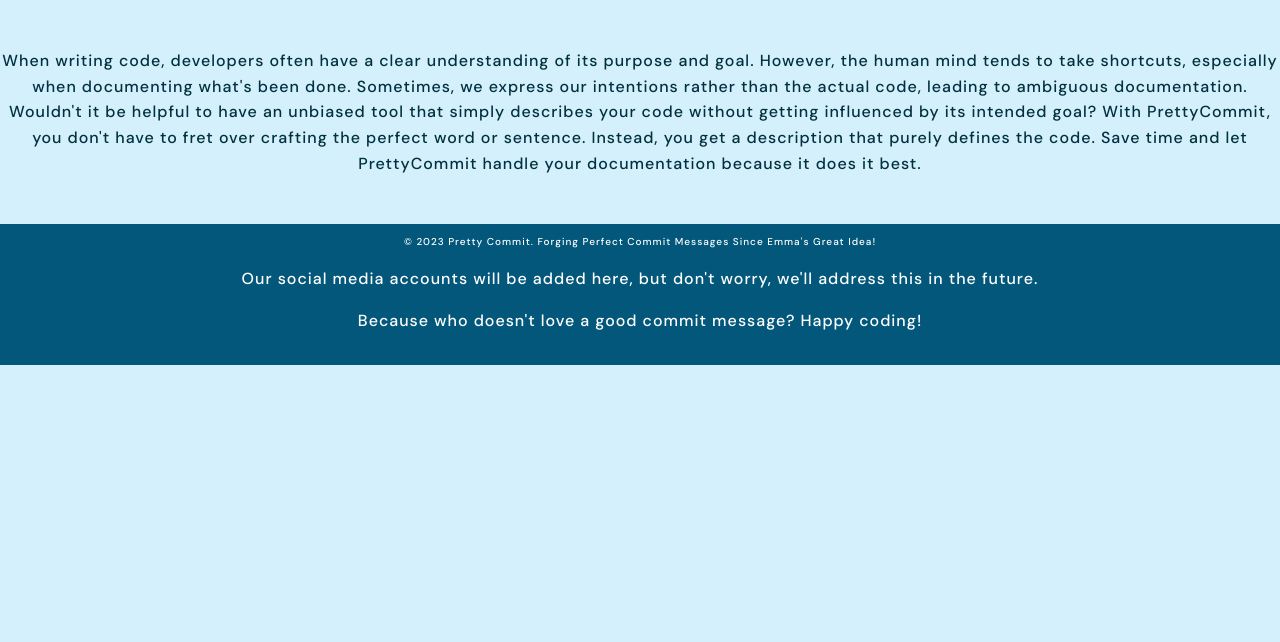
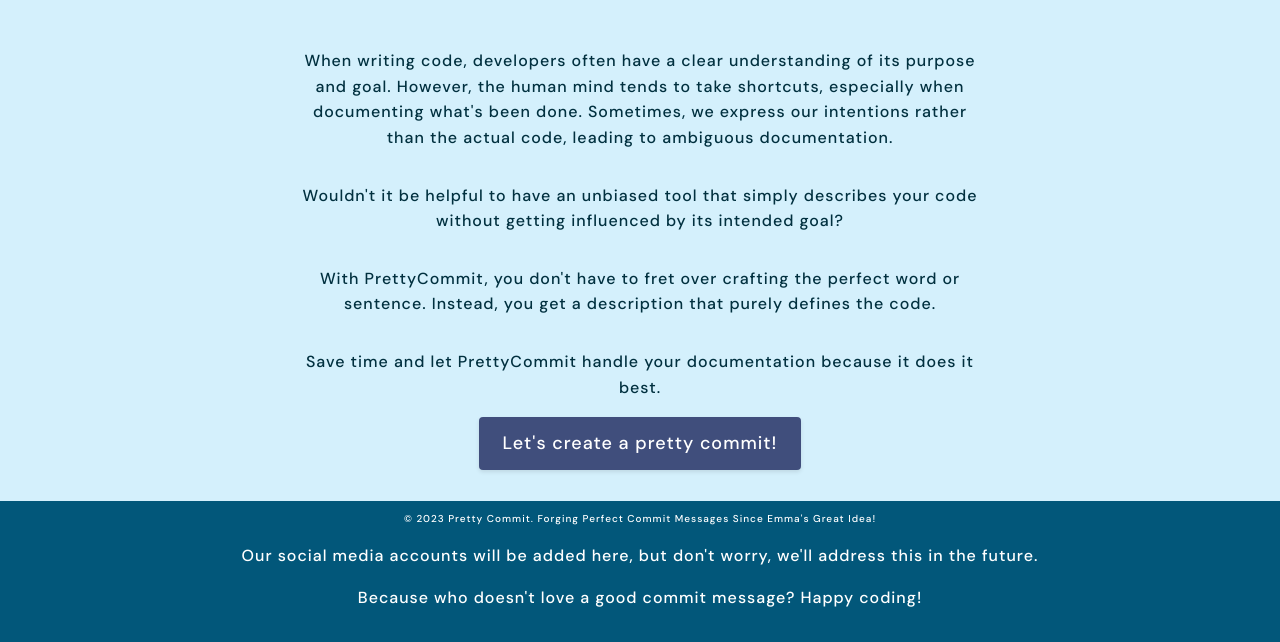
Before and after one commit to bartoszkobylinski/smithcommit, a Flask app: page /why-pretty-commit in a window 1280 px wide. Shown: the part 225-867 px from the top of the page. Before the commit the page ends 590 px from the top, so only its background shows below. Run offline with Flask 3, Linux system fonts and the light colour scheme; some libraries are stand-ins or nearby versions.

Commit message:
Title: Update styles.css and index.html
Description: Update styles.css to add new styles for submit button and add a new class for submit button in index.html. Also, update why-pretty-commit.html to add new paragraphs and a link with the new class for submit button.

```diff
--- a/static/styles.css
+++ b/static/styles.css
@@ -133,7 +133,8 @@ height: 400px;
 border-radius: 25px;
 padding: 1rem;
 }
-button[type="submit"] {
+button[type="submit"],
+.submitButton {
 font-size: 18px;
 font-weight: 500;
 padding: 12px 24px;
@@ -144,13 +145,18 @@ color: #ffffff;
 cursor: pointer;
 box-shadow: 0 4px 6px rgba(0, 0, 0, 0.1);
 transition: all 0.2s ease-in-out;
-    align-self: center;
+align-self: center;
+text-decoration: none;
+display: inline-block;
+outline: none;
 }
-button[type="submit"]:hover {
+button[type="submit"]:hover,
+.submitButton {
 background-color: #02a9f7;
 box-shadow: 0 6px 8px rgba(0, 0, 0, 0.15);
 }
-button[type="submit"]:active {
+button[type="submit"]:active,
+.submitButton {
 background-color: #404e7c;
 box-shadow: 0 2px 4px rgba(0, 0, 0, 0.1);
 transform: translateY(1px);
@@ -254,7 +260,8 @@ text-align: center;
     padding: 0.25rem 1rem
 }
 
-.why_preety_commit{
+.why_pretty_commit{
     text-align: center;
     align-self: center;
+    width: 42.5rem;
 }
--- a/templates/index.html
+++ b/templates/index.html
@@ -29,7 +29,7 @@
             {{ form.diff_message(class='diff_message') }}
         </dl>
         <p>
-            <button id="submitButton" type="submit">Craft my beautiful commit </button>
+            <button class="submitButton" type="submit">Craft my beautiful commit </button>
         </p>
     </form>
         </div>
--- a/templates/why-pretty-commit.html
+++ b/templates/why-pretty-commit.html
@@ -2,7 +2,11 @@
 
 {% block content %}
 <main>
-    <p class="why_preety_commit">When writing code, developers often have a clear understanding of its purpose and goal. However, the human mind tends to take shortcuts, especially when documenting what's been done. Sometimes, we express our intentions rather than the actual code, leading to ambiguous documentation. Wouldn't it be helpful to have an unbiased tool that simply describes your code without getting influenced by its intended goal? With PrettyCommit, you don't have to fret over crafting the perfect word or sentence. Instead, you get a description that purely defines the code. Save time and let PrettyCommit handle your documentation because it does it best.</p>
+    <p class="why_pretty_commit">When writing code, developers often have a clear understanding of its purpose and goal. However, the human mind tends to take shortcuts, especially when documenting what's been done. Sometimes, we express our intentions rather than the actual code, leading to ambiguous documentation.</p>
+    <p class="why_pretty_commit">Wouldn't it be helpful to have an unbiased tool that simply describes your code without getting influenced by its intended goal? </p>
+    <p class="why_pretty_commit">With PrettyCommit, you don't have to fret over crafting the perfect word or sentence. Instead, you get a description that purely defines the code. </p>
+    <p class="why_pretty_commit">Save time and let PrettyCommit handle your documentation because it does it best.</p>
+    <a href="{{ url_for('index') }}" class="submitButton">Let's create a pretty commit!</a>
 </main>
 
 
```
